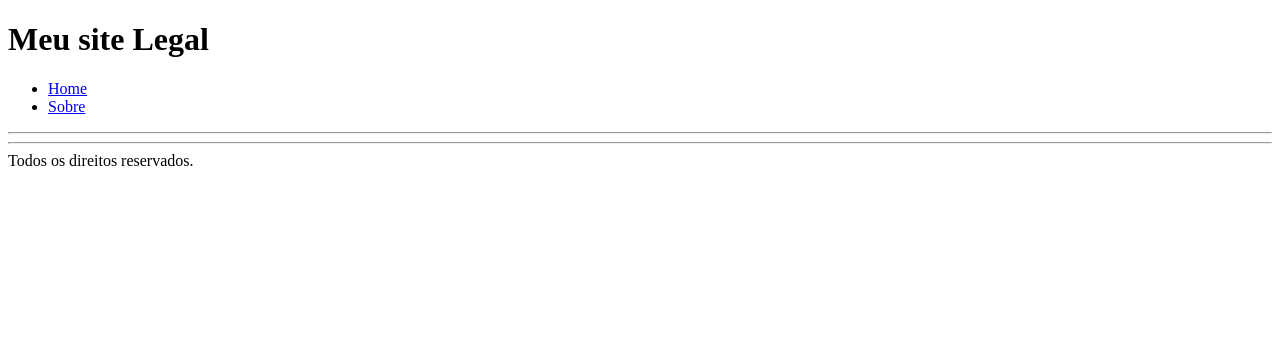
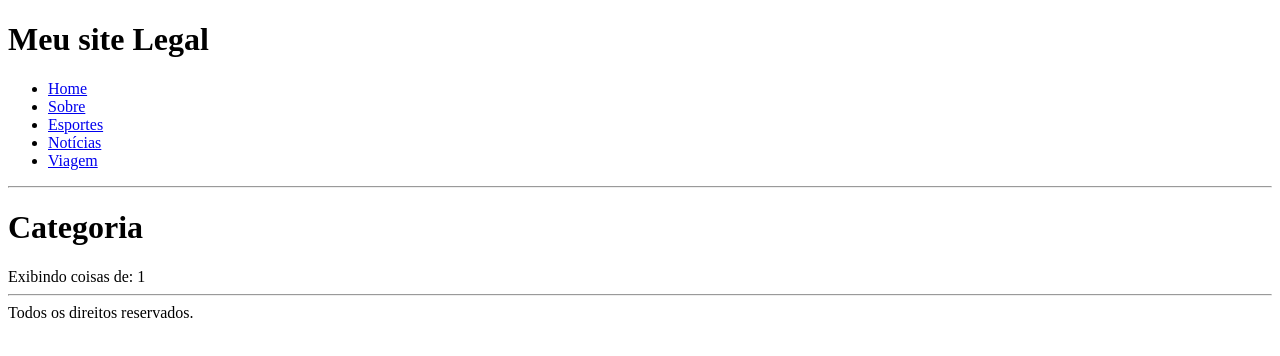
Before and after one commit to iPingOi/learn, a React (Create React App) app: page /categoria/1 in a window 1280 px wide. Shown: the top 356 px of the page. Built offline with nearby package versions, Linux system fonts and the light colour scheme.

Commit message:
Parâmetros na URL

```diff
--- a/src/App.js
+++ b/src/App.js
@@ -1,6 +1,7 @@
 import { BrowserRouter, Switch, Route, Link } from "react-router-dom";
 import Home from "./pages/Home";
 import Sobre from "./pages/Sobre";
+import Categoria from "./pages/Categoria";
 
 function App() {
   return (
@@ -15,6 +16,15 @@ function App() {
             <li>
               <Link to="/sobre">Sobre</Link>
             </li>
+            <li>
+              <Link to="/categoria/esportes">Esportes</Link>
+            </li>
+            <li>
+              <Link to="/categoria/noticias">Notícias</Link>
+            </li>
+            <li>
+              <Link to="/categoria/viagem">Viagem</Link>
+            </li>
           </ul>
         </nav>
       </header>
@@ -25,8 +35,12 @@ function App() {
         <Route exact path="/">
           <Home />
         </Route>
-        <Route exact path="/sobre">
+        <Route path="/sobre">
           <Sobre />
+        </Route>
+        {/* // Qualquer coisa que vier depois vai ser armazenado // Na variavel cat */}
+        <Route path="/categoria/:cat">
+          <Categoria />
         </Route>
       </Switch>
 
--- /dev/null
+++ b/src/pages/Categoria.js
@@ -0,0 +1,14 @@
+import { useParams } from "react-router-dom";
+
+function Categoria() {
+  let { cat } = useParams();
+
+  return (
+    <>
+      <h1>Categoria</h1>
+      Exibindo coisas de: {cat}
+    </>
+  );
+}
+
+export default Categoria;
```
